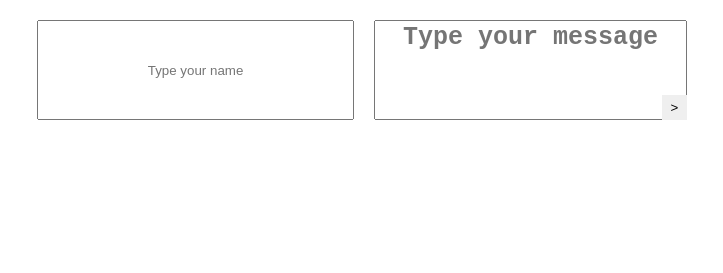
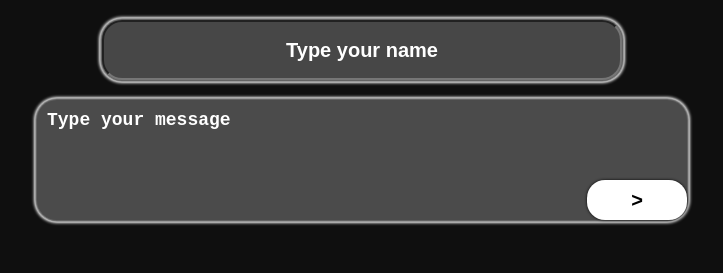
Before and after one commit to Obscur1t/site-like-a-messager, a plain HTML site: page index.html in a window 1280 px wide. Shown: the whole page, without its empty margins (278-1001 px from the left). Drawn offline with Linux system fonts and the light colour scheme; no server answers.

Commit message:
Add files via upload

```diff
--- a/style.css
+++ b/style.css
@@ -1,6 +1,11 @@
 * {
     box-sizing: border-box;
     margin: 0;
+    color:white;
+}
+
+body {
+    background-color: rgb(15, 15, 15);
 }
 
 .header {
@@ -20,48 +25,107 @@
 .send-message-form {
     width: 100%;
     display: flex;
-    justify-content: space-between;
+    justify-content: center;
+    align-items: center;
+    flex-direction: column;
     gap: 20px;
 }
 
 .send-message-div {
+    box-shadow: 0 0 0 1px rgb(99, 99, 99), 0 0 0 2px rgb(153, 153, 153), 0 0 3px 3px white;
+    border-radius: 20px;
     position: relative;
     display: flex;
-    justify-content: center;
+    justify-content: space-between;
     align-items: center;
+    flex-direction: row;
     width: 100%;
+    height: 120px;
+    gap: 50px;
+    background-color: rgb(75, 75, 75);
 }
 
 
 .send-message-input {
     height: auto;
     resize: none;
-    width: 100%;
-    height: 100px;
-    font-size: 25px;
+    width: 80%;
+    height: 100%;
+    font-size: 18px;
     font-weight: 700;
+    border-radius: 20px;
+    border: 0;
+    padding: 10px;
+    background-color: transparent;
 }
 
+.send-message-input:focus {
+    outline: none;
+}
+
+.send-message-input::-webkit-scrollbar {
+    width: 10px;
+    border-radius: 5px;
+    background-color: gray;
+}
+
+.send-message-input::-webkit-scrollbar-thumb {
+    background-color: rgb(228, 228, 228);
+    border-radius: 20px;
+    border: 1px solid black;
+  }
+
 .send-message-input::placeholder {
-    text-align: center;
+    color: white;
 }
 
 .send-message-input-name {
     display: none;
-    width: 100%;
-    height: 100px;
+    width: 80%;
+    height: 60px;
     text-align: center;
+    font-size: 20px;
+    font-weight: 700;
+    background-color: rgb(71, 71, 71);
+    box-shadow: 0 0 0 1px rgb(99, 99, 99), 0 0 0 2px rgb(153, 153, 153), 0 0 3px 3px white;
+    border-radius: 20px;
+}
+
+.send-message-input-name:focus {
+    outline: none;
+}
+
+.send-message-input-name::placeholder {
+    color: white;
 }
 
 .send-message-btn {
     position: absolute;
-    right: 0px;
+    right: 0;
     bottom: 0;
     border: none;
-    width: 25px;
-    height: 25px;
+    width: 100px;
+    height: 40px;
+    border-radius: 18px;
+    padding: 5px;
+    font-size: 20px;
+    background-color: white;
+    color: black;
+    box-shadow: 0 0 3px black;
+    transition: 0.2s;
+    font-weight: 700;
+}
+
+.send-message-btn:hover {
+    background-color: black;
+    color: white;
+    box-shadow: 0 0 3px white;
+    transition: 0.2s;
+    cursor: pointer;
 }
 
 .message-container {
-
+    display: flex;
+    justify-content: center;
+    align-items: center;
 }
```
Also changed, not shown: imdex.html (added, +32 -0 lines).
